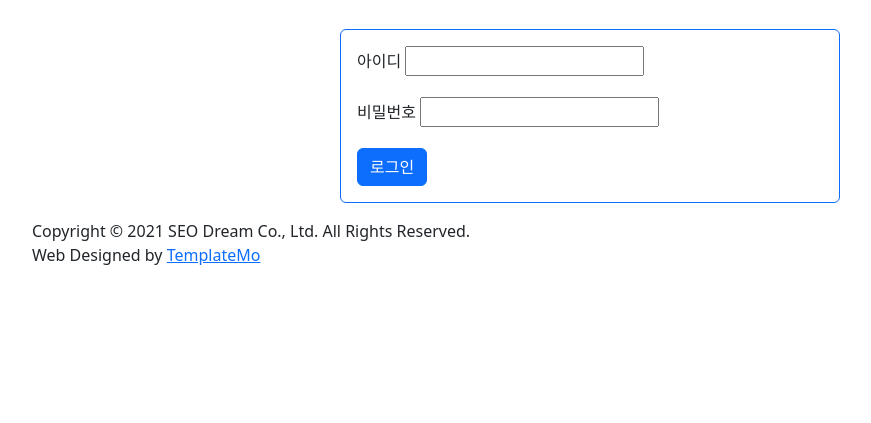
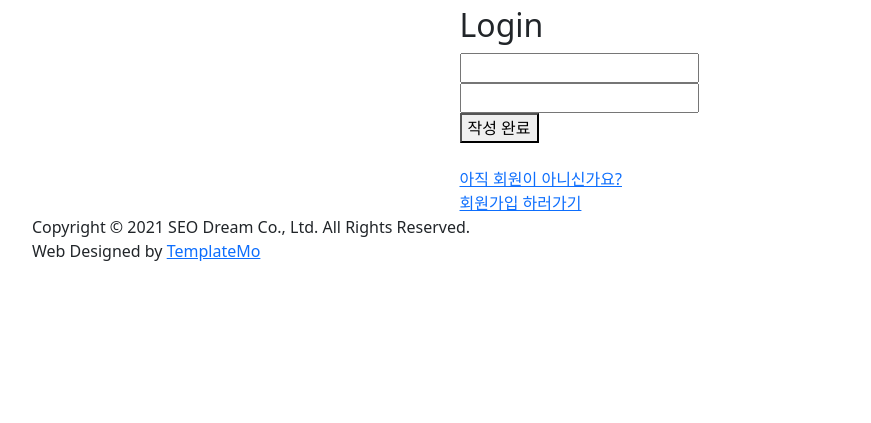
Before and after one commit to Chaerim1001/DjangoLink, a Django app: template djangolink/templates/accounts/login.html in a window 1280 px wide. Shown: the part 377-800 px from the top of the page, without its empty margins (50-921 px from the left). Run offline with Django 4.2, Linux system fonts and the light colour scheme; the template is opened without the code that fills it, so the values that code supplies are empty, except form fields; tables that the repository leaves empty hold one stand-in row (values such as "Sample post"); form fields are guessed from the names that the template uses; some libraries are stand-ins or nearby versions.

Commit message:
[CHORE] 로그인 페이지 수정

```diff
--- a/djangolink/templates/accounts/login.html
+++ b/djangolink/templates/accounts/login.html
@@ -3,22 +3,50 @@
 
 
 {% block content %}
-<div class="card border-primary mb-3" style="width: 500px; margin-right: auto; margin-left:auto; margin-top: 50px">
-    <div class="card-body">
-    <form method="post"> {% csrf_token %}
+<div id="contact" class="contact-us section">
+    <div class="container">
+      <div class="row" style="display: flex;
+      justify-content: center">
+        <div class="col-lg-6 wow fadeInUp" data-wow-duration="0.5s" data-wow-delay="0.25s">
+          <form id="contact" action="" method="post"> {% csrf_token %}
+            <div class="row">
+              <div class="col-lg-6 offset-lg-3">
+                <div class="section-heading">
+                  <h6>Linkshare</h6>
+                  <h2><span>Login</span></h2>
+                </div>
+              </div>
+              <div class="col-lg-6 offset-lg-3">
+                <div class="row">
+                  <div class="col-lg-12">
+                    <fieldset>
+                        {{form.username}}
+                    </fieldset>
+                  </div>
+                  <div class="col-lg-12">
+                    <fieldset>
+                        {{form.password}}
+                    </fieldset>
+                  </div>
+                  <div class="col-lg-12">
+                    <fieldset>
+                      <button type="submit" id="form-submit" class="main-button ">작성 완료</button>
+                    </fieldset>
+                </br>
+                    </div>
+                    <a href="{% url 'join' %}">
+                    <div>
+                    아직 회원이 아니신가요? </br>
+                    회원가입 하러가기
+                    </div>
+                </a>
+                </div>
+              </div>
 
-        <div class="mb-3">
-            <label class="form-label">아이디</label>
-            {{form.username}}
+            </div>
+          </form>
         </div>
-
-        <div class="mb-3">
-            <label class="form-label">비밀번호</label>
-            {{form.password}}
-        </div>
-        <button type="submit" class="btn btn-primary">로그인</button>
-      </form>
+      </div>
     </div>
-</div>
-
+  </div>
   {% endblock content %}
```
